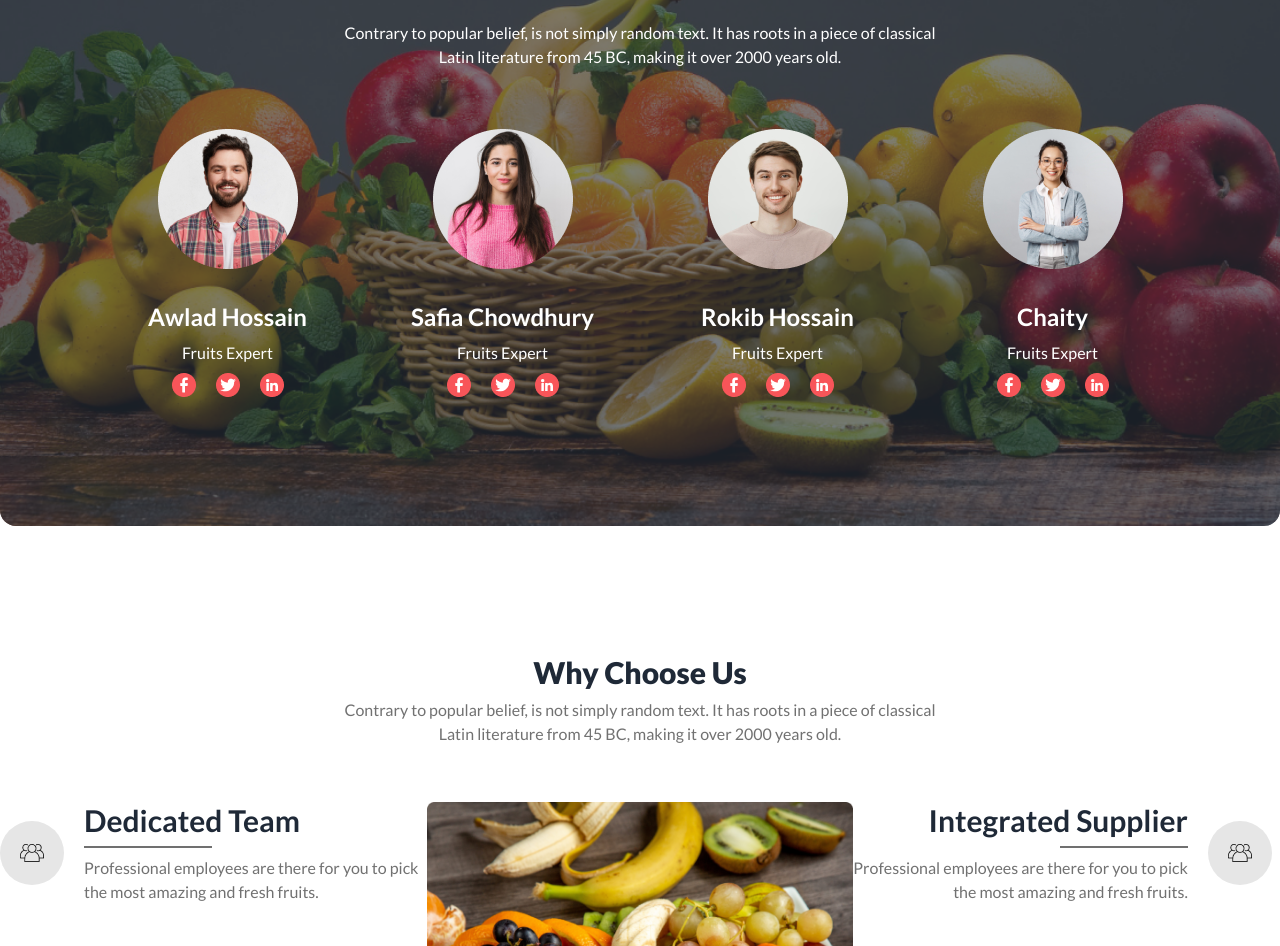
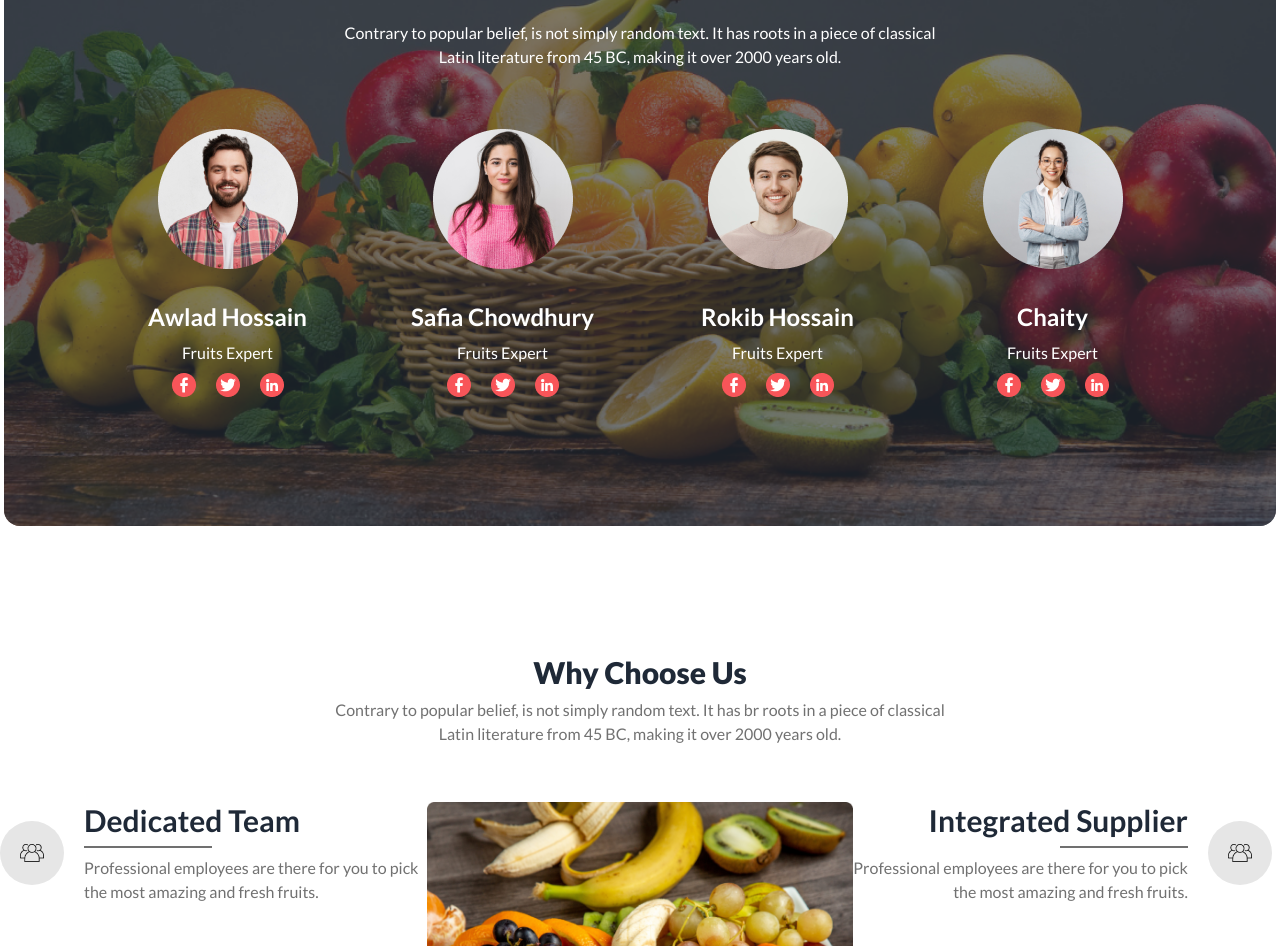
Before and after one commit to saiyemarfat1/B8A3-fruit-brust-Assignment-3, a plain HTML site: page index.html in a window 1280 px wide. Shown: the part 2047-2993 px from the top of the page. Drawn offline with nearby package versions, Linux system fonts and the light colour scheme.

Commit message:
Final checked and final last submited

```diff
--- a/index.html
+++ b/index.html
@@ -604,18 +604,16 @@
             </div>
         </section>
         <!-- Happy Clients review section -->
-        <section class="container mx-auto -my-20">
+        <section class="container mx-auto -my-20 px-1">
             <div class="hero w-full lg:h-[690px] rounded-2xl" style="background-image: url(./images/banner1.png);">
                 <div class="hero-overlay bg-opacity-60 rounded-2xl"></div>
                 <div class="hero-content text-center text-neutral-content">
                     <div class="">
                         <div>
-                            <h3 class="text-4xl font-bold text-white mt-12 mb-12 lg:mb-12 lg:mt-0">Meet the team section
+                            <h3 class="text-3xl md:text-4xl font-bold text-white mt-12 mb-12 lg:mb-12 lg:mt-0">Meet the team section
                             </h3>
                             <p class="text-white px-5 lg:px-0">Contrary to popular belief, is not simply random text. It
-                                has
-                                roots in a piece of
-                                classical <br> Latin literature from 45 BC, making it over 2000 years old.</p>
+                                has roots in a piece of classical <br> Latin literature from 45 BC, making it over 2000 years old.</p>
                         </div>
 
                         <div class="mt-10 lg:w-[1100px] mx-auto grid grid-cols-1 md:grid-cols-2 lg:grid-cols-4">
@@ -693,7 +691,7 @@
         <!-- Footer before Why Choose Us section -->
         <section class="container mx-auto my-52"">
             <h3 class=" text-3xl font-extrabold text-center text[#121212;]">Why Choose Us</h3>
-            <p class="mt-2 text-center text-[#12121299]">Contrary to popular belief, is not simply random text. It has
+            <p class="mt-2 text-center text-[#12121299] px-10 lg:px-0">Contrary to popular belief, is not simply random text. It has br
                 roots in a piece of
                 classical <br> Latin
                 literature from 45 BC, making it over 2000 years old.</p>
```
